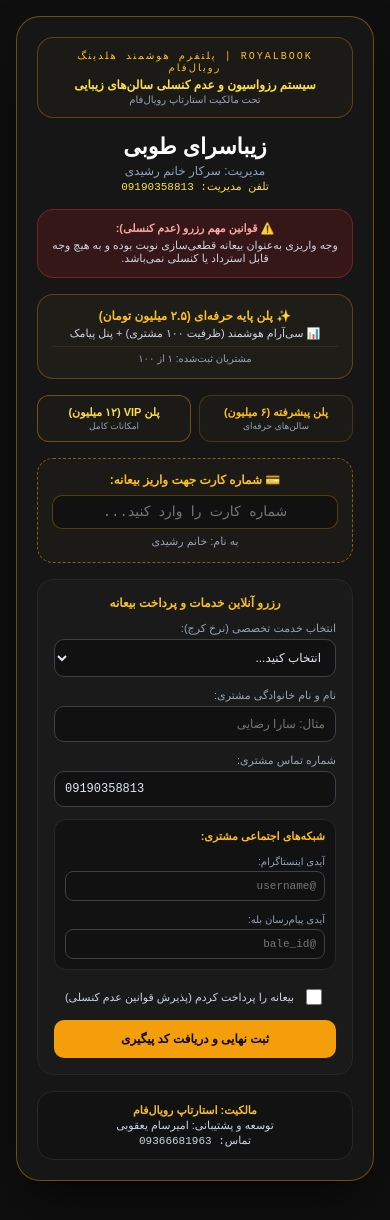
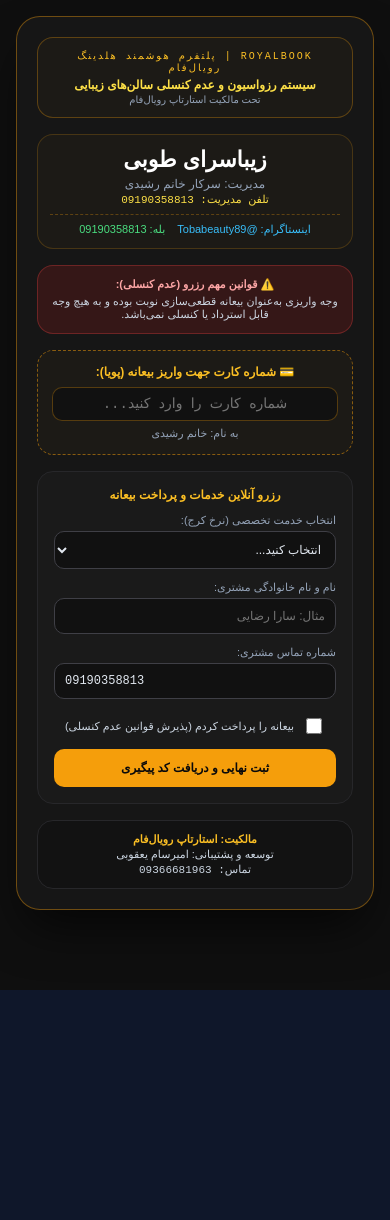
Before and after one commit to amirsam4398/Royalbook, a React (Vite) app: page / in a window 390 px wide. Shown: the top 1220 px of the page. After the commit the page ends 990 px from the top, so only its background shows below. Built offline with nearby package versions, Linux system fonts and the light colour scheme.

Commit message:
Update RoyalBook with correct manager phone 09190658813

```diff
--- a/src/App.jsx
+++ b/src/App.jsx
@@ -4,13 +4,13 @@ export default function App() {
   const [salonName] = useState("زیباسرای طوبی");
   const [managerName] = useState("خانم رشیدی");
   const [managerPhone] = useState("09190358813");
+  const [managerInstagram] = useState("Tobabeauty89");
+  const [managerBalePhone] = useState("09190358813");
   const [cardNumber, setCardNumber] = useState("");
 
   const [selectedService, setSelectedService] = useState("");
   const [customerName, setCustomerName] = useState("");
   const [customerPhone, setCustomerPhone] = useState("09190358813");
-  const [customerInstagram, setCustomerInstagram] = useState("");
-  const [customerBale, setCustomerBale] = useState("");
   const [depositPaid, setDepositPaid] = useState(false);
   const [bookingSuccess, setBookingSuccess] = useState(null);
 
@@ -32,18 +32,22 @@ export default function App() {
     <div style={{ backgroundColor: '#0f0f0f', color: '#f1f5f9', minHeight: '100vh', padding: '16px', fontFamily: 'sans-serif', direction: 'rtl', display: 'flex', justifyContent: 'center', paddingBottom: '80px' }}>
       <div style={{ width: '100%', maxWidth: '400px', backgroundColor: '#161616', border: '1px solid rgba(245, 158, 11, 0.4)', borderRadius: '24px', padding: '20px', boxShadow: '0 25px 50px -12px rgba(0, 0, 0, 0.7)', display: 'flex', flexDirection: 'column', gap: '16px' }}>
 
-        {/* هدر بالایی */}
+        {/* هدر بالایی ROYALBOOK */}
         <div style={{ textAlign: 'center', backgroundColor: '#1c1a16', border: '1px solid rgba(245, 158, 11, 0.3)', borderRadius: '16px', padding: '12px' }}>
           <p style={{ fontSize: '10px', letterSpacing: '2px', color: '#fbbf24', margin: '0 0 4px 0', fontFamily: 'monospace' }}>ROYALBOOK | پلتفرم هوشمند هلدینگ رویال‌فام</p>
           <p style={{ fontSize: '12px', fontWeight: 'bold', color: '#fde047', margin: '0 0 2px 0' }}>سیستم رزواسیون و عدم کنسلی سالن‌های زیبایی</p>
           <p style={{ fontSize: '10px', color: '#94a3b8', margin: 0 }}>تحت مالکیت استارتاپ رویال‌فام</p>
         </div>
 
-        {/* اطلاعات سالن */}
-        <div style={{ textAlign: 'center' }}>
+        {/* اطلاعات سالن و راه‌های ارتباطی مدیریت */}
+        <div style={{ textAlign: 'center', backgroundColor: '#1c1a16', border: '1px solid rgba(245, 158, 11, 0.2)', borderRadius: '16px', padding: '12px' }}>
           <h1 style={{ fontSize: '22px', fontWeight: '900', color: '#ffffff', margin: '0 0 4px 0' }}>{salonName}</h1>
           <p style={{ fontSize: '12px', color: '#94a3b8', margin: '0 0 2px 0' }}>مدیریت: سرکار {managerName}</p>
-          <p style={{ fontSize: '11px', color: '#fde047', margin: 0, fontFamily: 'monospace' }}>تلفن مدیریت: {managerPhone}</p>
+          <p style={{ fontSize: '11px', color: '#fde047', margin: '0 0 2px 0', fontFamily: 'monospace' }}>تلفن مدیریت: {managerPhone}</p>
+          <div style={{ marginTop: '8px', paddingTop: '8px', borderTop: '1px dashed rgba(245, 158, 11, 0.3)', display: 'flex', justifyContent: 'center', gap: '12px', fontSize: '11px' }}>
+            <span style={{ color: '#38bdf8' }}>اینستاگرام: @{managerInstagram}</span>
+            <span style={{ color: '#4ade80' }}>بله: {managerBalePhone}</span>
+          </div>
         </div>
 
         {/* قوانین عدم کنسلی */}
@@ -52,28 +56,9 @@ export default function App() {
           <p style={{ margin: 0, color: '#cbd5e1' }}>وجه واریزی به‌عنوان بیعانه قطعی‌سازی نوبت بوده و به هیچ وجه قابل استرداد یا کنسلی نمی‌باشد.</p>
         </div>
 
-        {/* پلن پایه */}
-        <div style={{ backgroundColor: '#1f1d18', border: '1px solid rgba(245, 158, 11, 0.3)', borderRadius: '16px', padding: '14px', textAlign: 'center' }}>
-          <p style={{ fontSize: '12px', fontWeight: 'bold', color: '#fbbf24', margin: '0 0 4px 0' }}>✨ پلن پایه حرفه‌ای (۲.۵ میلیون تومان)</p>
-          <p style={{ fontSize: '11px', color: '#cbd5e1', margin: '0 0 6px 0' }}>📊 سی‌آرام هوشمند (ظرفیت ۱۰۰ مشتری) + پنل پیامک</p>
-          <div style={{ fontSize: '10px', color: '#94a3b8', paddingTop: '6px', borderTop: '1px solid rgba(245, 158, 11, 0.1)' }}>مشتریان ثبت‌شده: ۱ از ۱۰۰</div>
-        </div>
-
-        {/* دو پلن دیگر */}
-        <div style={{ display: 'grid', gridTemplateColumns: '1fr 1fr', gap: '8px', textAlign: 'center' }}>
-          <div style={{ backgroundColor: '#1c1a16', border: '1px solid rgba(245, 158, 11, 0.2)', borderRadius: '12px', padding: '10px' }}>
-            <p style={{ fontSize: '11px', fontWeight: 'bold', color: '#fbbf24', margin: '0 0 2px 0' }}>پلن پیشرفته (۶ میلیون)</p>
-            <p style={{ fontSize: '9px', color: '#94a3b8', margin: 0 }}>سالن‌های حرفه‌ای</p>
-          </div>
-          <div style={{ backgroundColor: '#1c1a16', border: '1px solid rgba(245, 158, 11, 0.4)', borderRadius: '12px', padding: '10px' }}>
-            <p style={{ fontSize: '11px', fontWeight: 'bold', color: '#fde047', margin: '0 0 2px 0' }}>پلن VIP (۱۲ میلیون)</p>
-            <p style={{ fontSize: '9px', color: '#94a3b8', margin: 0 }}>امکانات کامل</p>
-          </div>
-        </div>
-
         {/* شماره کارت پویا */}
         <div style={{ backgroundColor: '#1c1a16', border: '1px dashed rgba(245, 158, 11, 0.5)', borderRadius: '16px', padding: '14px', textAlign: 'center' }}>
-          <p style={{ fontSize: '12px', fontWeight: 'bold', color: '#fbbf24', margin: '0 0 8px 0' }}>💳 شماره کارت جهت واریز بیعانه:</p>
+          <p style={{ fontSize: '12px', fontWeight: 'bold', color: '#fbbf24', margin: '0 0 8px 0' }}>💳 شماره کارت جهت واریز بیعانه (پویا):</p>
           <input
             type="text"
             value={cardNumber}
@@ -84,7 +69,7 @@ export default function App() {
           <p style={{ fontSize: '11px', color: '#94a3b8', margin: '6px 0 0 0' }}>به نام: {managerName}</p>
         </div>
 
-        {/* فرم رزرو */}
+        {/* فرم رزرو آنلاین */}
         <form onSubmit={handleBooking} style={{ backgroundColor: '#1a1a1a', border: '1px solid #27272a', borderRadius: '16px', padding: '16px', display: 'flex', flexDirection: 'column', gap: '12px' }}>
           <h2 style={{ fontSize: '12px', fontWeight: 'bold', color: '#fbbf24', textAlign: 'center', margin: 0 }}>رزرو آنلاین خدمات و پرداخت بیعانه</h2>
 
@@ -121,31 +106,6 @@ export default function App() {
             />
           </div>
 
-          {/* شبکه‌های اجتماعی مشتری */}
-          <div style={{ backgroundColor: '#121212', border: '1px solid #27272a', borderRadius: '12px', padding: '10px', display: 'flex', flexDirection: 'column', gap: '8px' }}>
-            <p style={{ fontSize: '11px', fontWeight: 'bold', color: '#fbbf24', margin: 0 }}>شبکه‌های اجتماعی مشتری:</p>
-            <div>
-              <label style={{ fontSize: '10px', color: '#94a3b8' }}>آیدی اینستاگرام:</label>
-              <input
-                type="text"
-                placeholder="@username"
-                value={customerInstagram}
-                onChange={(e) => setCustomerInstagram(e.target.value)}
-                style={{ width: '100%', backgroundColor: '#111', border: '1px solid #3f3f46', borderRadius: '8px', padding: '8px', color: '#e2e8f0', fontSize: '11px', fontFamily: 'monospace', marginTop: '2px', boxSizing: 'border-box' }}
-              />
-            </div>
-            <div>
-              <label style={{ fontSize: '10px', color: '#94a3b8' }}>آیدی پیام‌رسان بله:</label>
-              <input
-                type="text"
-                placeholder="@bale_id"
-                value={customerBale}
-                onChange={(e) => setCustomerBale(e.target.value)}
-                style={{ width: '100%', backgroundColor: '#111', border: '1px solid #3f3f46', borderRadius: '8px', padding: '8px', color: '#e2e8f0', fontSize: '11px', fontFamily: 'monospace', marginTop: '2px', boxSizing: 'border-box' }}
-              />
-            </div>
-          </div>
-
           <div style={{ display: 'flex', alignItems: 'center', justifyContent: 'center', gap: '8px', paddingTop: '4px', cursor: 'pointer' }}>
             <input
               type="checkbox"
```
Also changed, not shown: 3 other files (tests, documents, lock files or other folders).
